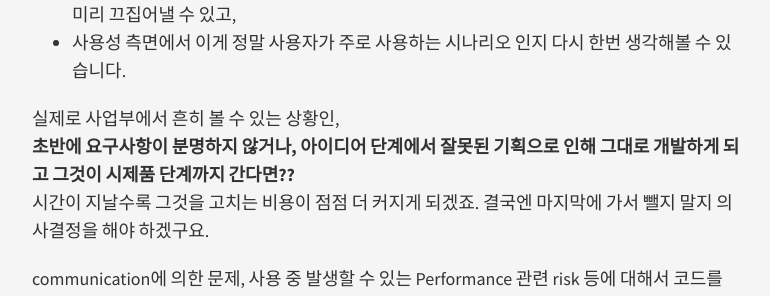
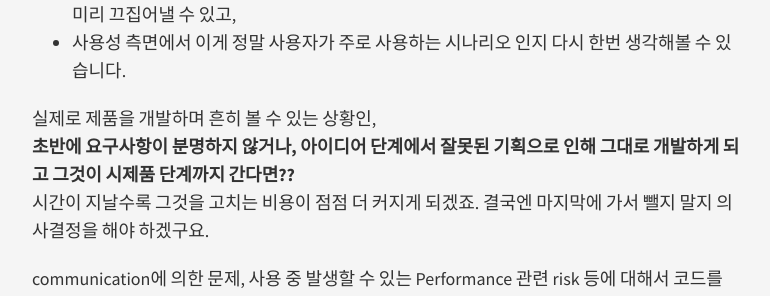
Before and after one commit to midaeng/articles, a Jekyll site: the page built from _posts/2014-08-14-paper_prototyping.md, in a window 1280 px wide and 900 px high, scrolled down 390 px. Shown: the part 153-449 px from the top of the window, without its empty margins (253-1023 px from the left). Built offline with Jekyll 4.4.1, drawn with Linux system fonts in a browser that asks for light colours; nearby versions of some CDN libraries; Markdown is read by kramdown in place of the engine named in the settings.

Commit message:
modified posts techux-01

```diff
--- a/_posts/2014-08-14-paper_prototyping.md
+++ b/_posts/2014-08-14-paper_prototyping.md
@@ -18,7 +18,7 @@ title: "Paper Prototyping : 상기-UX-개발자가 서로 원활한 커뮤니케
 * 그동안 미처 끄집어내지는 못했지만 존재하고 있었던 문제점들, 혹은 잠재되어 있던 risk 들을 미리 끄집어낼 수 있고,
 * 사용성 측면에서 이게 정말 사용자가 주로 사용하는 시나리오 인지 다시 한번 생각해볼 수 있습니다.
 
-실제로 사업부에서 흔히 볼 수 있는 상황인,
+실제로 제품을 개발하며 흔히 볼 수 있는 상황인,
 **초반에 요구사항이 분명하지 않거나, 아이디어 단계에서 잘못된 기획으로 인해 그대로 개발하게 되고 그것이 시제품 단계까지 간다면??**
 시간이 지날수록 그것을 고치는 비용이 점점 더 커지게 되겠죠. 결국엔 마지막에 가서 뺄지 말지 의사결정을 해야 하겠구요.
 
```
Also changed, not shown: _posts/2014-11-27-making-a-blog-with-jekyll-and-host-on-github.md (+1 -1 lines).
